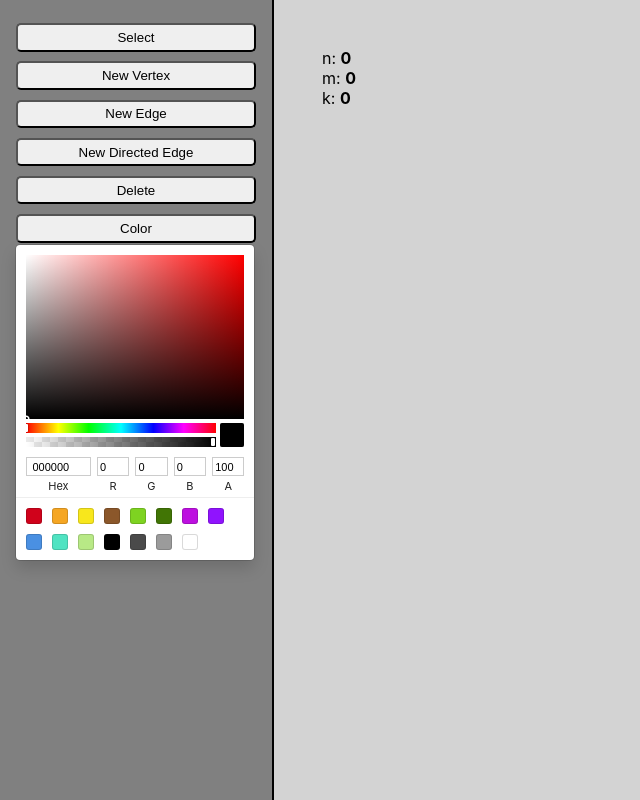
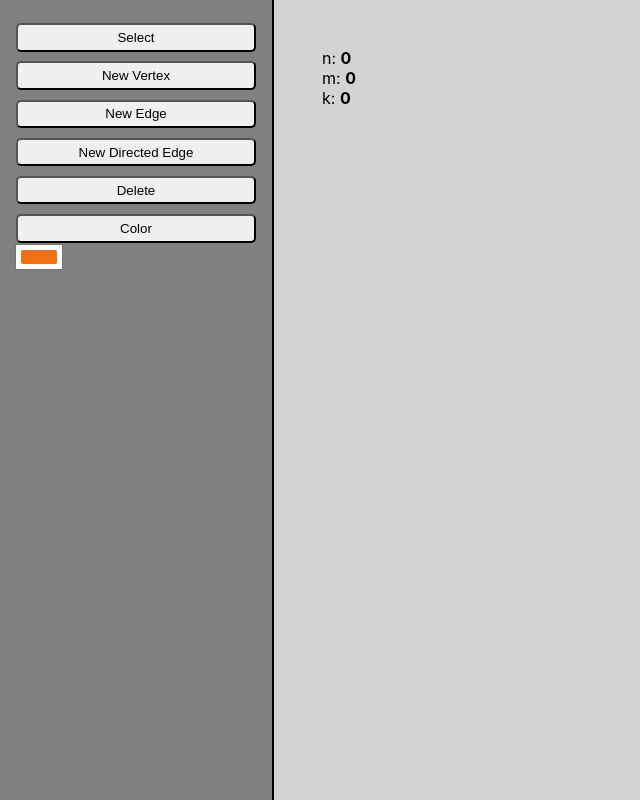
Before and after one commit to mfoot123/Graph-Theory-Sketchpad, a React (Create React App) app in the folder graphtheorysketchpad/: page / in a window 1280 px wide. Shown: the whole page, without its empty margins (0-640 px from the left). Built offline with nearby package versions, Linux system fonts and the light colour scheme.

Commit message:
added new color button

```diff
--- /dev/null
+++ b/graphtheorysketchpad/src/ColorPicker.js
@@ -0,0 +1,72 @@
+import React, { useState } from 'react';
+import reactCSS from 'reactcss';
+import { SketchPicker } from 'react-color';
+
+/* source: https://casesandberg.github.io/react-color/ */
+
+const ColorPicker = ({ initialColor, onChange, onSwatchClick, width }) => {
+  const [displayColorPicker, setDisplayColorPicker] = useState(false);
+  const [color, setColor] = useState(initialColor || { r: '241', g: '112', b: '19', a: '1' });
+
+  const handleClick = () => {
+    setDisplayColorPicker(!displayColorPicker);
+    if (onSwatchClick) {
+      onSwatchClick();
+    }
+  };
+
+  const handleClose = () => {
+    setDisplayColorPicker(false);
+  };
+
+  const handleChange = (newColor) => {
+    setColor(newColor.rgb);
+    onChange(newColor);
+  };
+
+  const styles = reactCSS({
+    'default': {
+      colorSwatch: {
+        width: '36px',
+        height: '14px',
+        borderRadius: '2px',
+        background: `rgba(${color.r}, ${color.g}, ${color.b}, ${color.a})`,
+      },
+      swatch: {
+        padding: '5px',
+        background: '#fff',
+        borderRadius: '1px',
+        boxShadow: '0 0 0 1px rgba(0,0,0,.1)',
+        display: 'inline-block',
+        cursor: 'pointer',
+      },
+      popover: {
+        position: 'absolute',
+        zIndex: '2',
+      },
+      cover: {
+        position: 'fixed',
+        top: '0px',
+        right: '0px',
+        bottom: '0px',
+        left: '0px',
+      },
+    },
+  });
+
+  return (
+    <div>
+      <div style={styles.swatch} onClick={handleClick}>
+        <div style={styles.colorSwatch} />
+      </div>
+      {displayColorPicker ? (
+        <div style={styles.popover}>
+          <div style={styles.cover} onClick={handleClose} />
+          <SketchPicker color={color} onChange={handleChange} />
+        </div>
+      ) : null}
+    </div>
+  );
+};
+
+export default ColorPicker;
--- a/graphtheorysketchpad/src/SideBar.js
+++ b/graphtheorysketchpad/src/SideBar.js
@@ -3,6 +3,7 @@ import './SideBar.css'
 import SideBarButton from "./SideBarButton";
 import ClickAction from "./ClickAction";
 import {SketchPicker} from "react-color";
+import ColorPicker from "./ColorPicker";
 
 function SideBar(props) {
     const {clickAction, setClickAction, color, setColor} = props
@@ -31,10 +32,7 @@ function SideBar(props) {
     return (
         <div className="SideBar">
             {buttonData.map(element => makeButton(element))}
-            <SketchPicker
-                color={color}
-                onChange={(color, event) => setColor(color.hex)}
-                width='91%'/>
+            <ColorPicker color={color} onChange={(color, event) => setColor(color.hex)} width='91%'/>
             {/* <InfoBox
                 numVertices={numVertices()}
                 numEdges={numEdges()}
```
